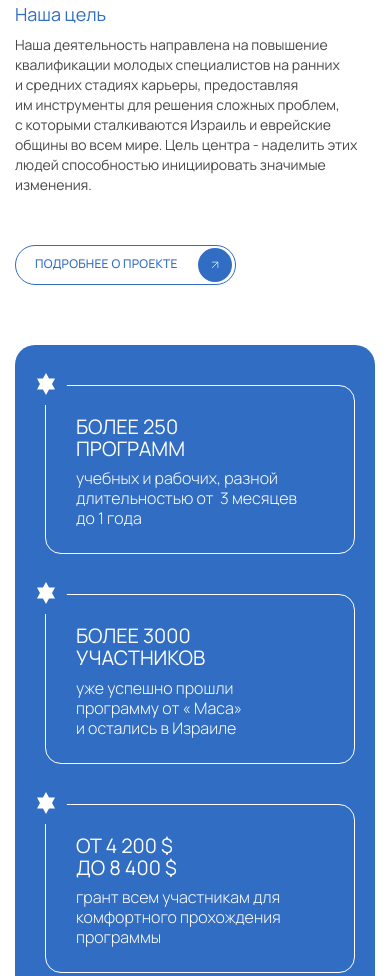
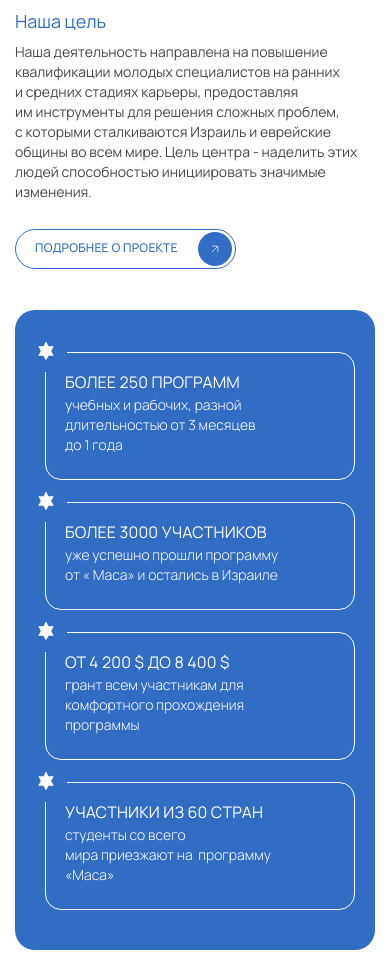
Before and after one commit to NailMarkov/Masa, a plain HTML site: page index.html in a window 390 px wide. Shown: the part 710-1686 px from the top of the page. Drawn offline with Linux system fonts and the light colour scheme; a script that the page names is missing.

Commit message:
deploy: 593d17d04c40c85092fa8b7e9d191b7a29df635e

```diff
--- a/css/style.css
+++ b/css/style.css
@@ -2753,14 +2753,14 @@
   .block-statistics {
     -ms-grid-columns: (1fr)[2];
     grid-template-columns: repeat(2, 1fr);
-    gap: 40px 50px;
-    padding: 60px 40px 40px 60px;
+    gap: 42px 50px;
+    padding: 62px 40px 40px 60px;
   }
 
   .block-statistics__specific {
     -ms-grid-columns: 1fr;
     grid-template-columns: 1fr;
-    padding: 30px 40px 25px 30px;
+    padding: 29px 40px 24px 30px;
   }
 
   .block-statistics__specific:nth-child(2n) {
@@ -2895,16 +2895,53 @@
 
   .about__description {
     margin-top: -4px;
-    margin-bottom: 36px;
+    margin-bottom: 13px;
     padding-right: 0;
     font-size: 14px;
     line-height: 20px;
   }
 
+  .about__link {
+    margin-bottom: 11px;
+  }
+
   .block-statistics {
     -ms-grid-columns: 1fr;
     grid-template-columns: 1fr;
-    padding: 40px 20px 40px 30px;
+    gap: 22px;
+    padding: 42px 20px 40px 30px;
+  }
+
+  .block-statistics__specific {
+    gap: 3px;
+    padding: 19px 17px 24px 19px;
+  }
+
+  .block-statistics__specific::before {
+    top: -20px;
+    left: -18px;
+    width: 39px;
+    height: 39px;
+    background-size: 36px;
+  }
+
+  .block-statistics__specific:nth-child(2n) {
+    gap: 3px;
+  }
+
+  .block-statistics__title {
+    font-size: 16px;
+    line-height: 20px;
+    letter-spacing: 0.16px;
+  }
+
+  .block-statistics__title br {
+    display: none;
+  }
+
+  .block-statistics__description {
+    padding-right: 35px;
+    font-size: 14px;
   }
 
   .block-wrapper__first--intro {
@@ -3014,7 +3051,7 @@
   }
 
   .intro-card__info {
-    padding: 233px 15px 13px;
+    padding: 233px 15px 20px;
   }
 
   .link {
--- a/index.html
+++ b/index.html
@@ -188,7 +188,7 @@
           <div class="block-statistics__specific">
             <h3 class="block-statistics__title">Более 250<br> программ</h3>
             <p class="block-statistics__description">
-              учебных и&nbsp;рабочих, разной длительностью от&nbsp;
+              учебных и&nbsp;рабочих, разной длительностью от
               3&nbsp;месяцев до&nbsp;1&nbsp;года
             </p>
           </div>
```
Also changed, not shown: css/style.min.css, 1 other file.
